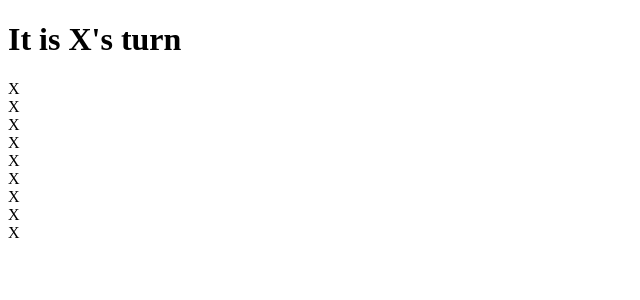
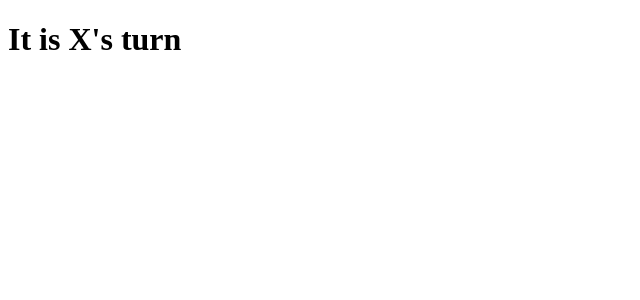
Before and after one commit to PierreDV/tic_tac_toe, a React app: page / in a window 1280 px wide. Shown: the top 300 px of the page, without its empty margins (0-640 px from the left). Built offline with nearby package versions, Linux system fonts and the light colour scheme; the HTML template or start-up script is replaced by a standard one.

Commit message:
added click event to squares to add x when clicked

```diff
--- a/src/components/Square.js
+++ b/src/components/Square.js
@@ -2,7 +2,7 @@ import React from 'react';
 
 const Square = (props) => {
   return (
-    <div className="Square">X</div>
+    <div onClick={(e) => {e.target.innerHTML = 'X'}} className="Square"></div>
   )
 }
 
```
Also changed, not shown: 1 other file (tests, documents, lock files or other folders).
